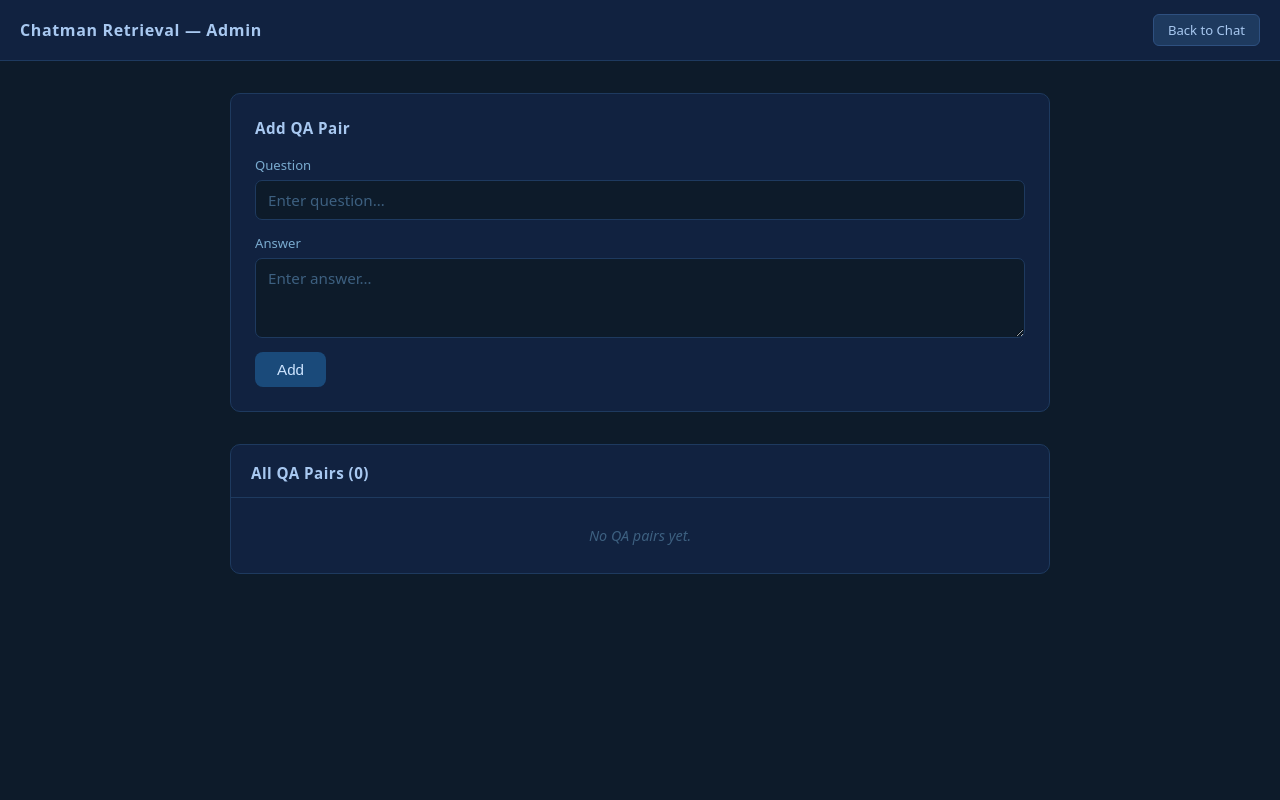
After one commit to SirChris50/Chatman_Retrieval, a Flask app: page /admin in a window 1280 px wide. The commit adds this page. Run offline with Flask 3, Linux system fonts and the light colour scheme; data that the repository does not hold is empty.

Commit message:
add admin page, CSV import, and permanent identity QA pairs

```diff
--- a/app/app.py
+++ b/app/app.py
@@ -5,14 +5,61 @@ sys.path.insert(0, os.path.join(os.path.dirname(__file__), ".."))
 
 print(f"[DEBUG] HF_HOME = {os.environ.get('HF_HOME')!r}", flush=True)
 
-from flask import Flask, request, jsonify, render_template
+import csv
+import sqlite3
+
+from flask import Flask, request, jsonify, render_template, redirect, url_for, flash
 try:
     from retrieval_engine import engine          # python app/app.py
 except ImportError:
     from app.retrieval_engine import engine      # python -m app.app
 
 app = Flask(__name__, template_folder="../templates", static_folder="../static")
+app.secret_key = "chatman-retrieval-admin"
 
+# ---------------------------------------------------------------------------
+# Paths
+# ---------------------------------------------------------------------------
+
+_DATA_DIR    = os.path.join(os.path.dirname(__file__), "..", "data")
+DB_PATH      = os.path.join(_DATA_DIR, "retrieval.db")
+CSV_PATH     = os.path.join(_DATA_DIR, "import.csv")
+CSV_DONE     = os.path.join(_DATA_DIR, "import_done.csv")
+
+
+# ---------------------------------------------------------------------------
+# CSV import — runs once at startup
+# ---------------------------------------------------------------------------
+
+def _import_csv_if_present():
+    if not os.path.exists(CSV_PATH):
+        return
+    conn = sqlite3.connect(DB_PATH)
+    existing = {row[0].lower() for row in conn.execute("SELECT question FROM qa_pairs").fetchall()}
+    imported = 0
+    try:
+        with open(CSV_PATH, newline="", encoding="utf-8") as f:
+            reader = csv.DictReader(f)
+            for row in reader:
+                q = (row.get("question") or "").strip()
+                a = (row.get("answer") or "").strip()
+                if q and a and q.lower() not in existing:
+                    conn.execute("INSERT INTO qa_pairs (question, answer) VALUES (?, ?)", (q, a))
+                    existing.add(q.lower())
+                    imported += 1
+        conn.commit()
+    finally:
+        conn.close()
+    os.rename(CSV_PATH, CSV_DONE)
+    print(f"[CSV import] Imported {imported} new row(s) — renamed to import_done.csv", flush=True)
+
+
+_import_csv_if_present()
+
+
+# ---------------------------------------------------------------------------
+# Routes
+# ---------------------------------------------------------------------------
 
 @app.route("/")
 def index():
@@ -29,5 +76,27 @@ def query():
     return jsonify(result)
 
 
+@app.route("/admin", methods=["GET", "POST"])
+def admin():
+    if request.method == "POST":
+        q = (request.form.get("question") or "").strip()
+        a = (request.form.get("answer") or "").strip()
+        if q and a:
+            conn = sqlite3.connect(DB_PATH)
+            conn.execute("INSERT INTO qa_pairs (question, answer) VALUES (?, ?)", (q, a))
+            conn.commit()
+            conn.close()
+            engine.reload()
+            flash("QA pair added.", "success")
+        else:
+            flash("Both question and answer are required.", "error")
+        return redirect(url_for("admin"))
+
+    conn = sqlite3.connect(DB_PATH)
+    pairs = conn.execute("SELECT id, question, answer FROM qa_pairs ORDER BY id").fetchall()
+    conn.close()
+    return render_template("admin.html", pairs=pairs)
+
+
 if __name__ == "__main__":
     app.run(debug=True, port=5000)
--- /dev/null
+++ b/templates/admin.html
@@ -0,0 +1,248 @@
+<!DOCTYPE html>
+<html lang="en">
+<head>
+  <meta charset="UTF-8" />
+  <meta name="viewport" content="width=device-width, initial-scale=1.0" />
+  <title>Admin — Chatman Retrieval</title>
+  <style>
+    *, *::before, *::after { box-sizing: border-box; margin: 0; padding: 0; }
+
+    body {
+      font-family: system-ui, sans-serif;
+      background: #0d1b2a;
+      color: #c8dff5;
+      min-height: 100vh;
+    }
+
+    header {
+      display: flex;
+      align-items: center;
+      justify-content: space-between;
+      padding: 14px 20px;
+      background: #112240;
+      border-bottom: 1px solid #1e3a5f;
+    }
+
+    header h1 {
+      font-size: 1rem;
+      font-weight: 600;
+      color: #a8c8f0;
+      letter-spacing: 0.04em;
+    }
+
+    .nav-link {
+      padding: 6px 14px;
+      font-size: 0.82rem;
+      background: #1e3a5f;
+      color: #a8c8f0;
+      border: 1px solid #2e5080;
+      border-radius: 6px;
+      text-decoration: none;
+      transition: background 0.15s, color 0.15s;
+    }
+
+    .nav-link:hover { background: #2e5080; color: #cde4ff; }
+
+    .content {
+      max-width: 860px;
+      margin: 32px auto;
+      padding: 0 20px;
+    }
+
+    /* ---- Add form ---- */
+    .card {
+      background: #112240;
+      border: 1px solid #1e3a5f;
+      border-radius: 10px;
+      padding: 24px;
+      margin-bottom: 32px;
+    }
+
+    .card h2 {
+      font-size: 0.95rem;
+      font-weight: 600;
+      color: #a8c8f0;
+      margin-bottom: 18px;
+      letter-spacing: 0.03em;
+    }
+
+    .form-group {
+      display: flex;
+      flex-direction: column;
+      gap: 6px;
+      margin-bottom: 14px;
+    }
+
+    label {
+      font-size: 0.82rem;
+      color: #7aabcf;
+    }
+
+    input[type="text"], textarea {
+      padding: 9px 12px;
+      font-size: 0.95rem;
+      font-family: inherit;
+      background: #0d1b2a;
+      color: #c8dff5;
+      border: 1px solid #1e3a5f;
+      border-radius: 7px;
+      outline: none;
+      transition: border-color 0.15s;
+      resize: vertical;
+    }
+
+    input[type="text"]:focus,
+    textarea:focus { border-color: #3a7abf; }
+
+    input[type="text"]::placeholder,
+    textarea::placeholder { color: #3d6080; }
+
+    textarea { min-height: 80px; }
+
+    .add-btn {
+      padding: 9px 22px;
+      font-size: 0.95rem;
+      background: #1a4a7a;
+      color: #cde4ff;
+      border: none;
+      border-radius: 8px;
+      cursor: pointer;
+      transition: background 0.15s;
+    }
+
+    .add-btn:hover { background: #2260a0; }
+
+    /* ---- Flash messages ---- */
+    .flash {
+      padding: 10px 14px;
+      border-radius: 7px;
+      font-size: 0.88rem;
+      margin-bottom: 18px;
+    }
+    .flash.success { background: #0e3020; color: #6dd89a; border: 1px solid #1a5a38; }
+    .flash.error   { background: #3a1010; color: #e07070; border: 1px solid #6a2020; }
+
+    /* ---- Table ---- */
+    .table-card {
+      background: #112240;
+      border: 1px solid #1e3a5f;
+      border-radius: 10px;
+      overflow: hidden;
+    }
+
+    .table-card h2 {
+      font-size: 0.95rem;
+      font-weight: 600;
+      color: #a8c8f0;
+      padding: 18px 20px 14px;
+      border-bottom: 1px solid #1e3a5f;
+      letter-spacing: 0.03em;
+    }
+
+    table {
+      width: 100%;
+      border-collapse: collapse;
+      font-size: 0.9rem;
+    }
+
+    thead th {
+      text-align: left;
+      padding: 10px 16px;
+      background: #0d1b2a;
+      color: #7aabcf;
+      font-weight: 500;
+      font-size: 0.8rem;
+      letter-spacing: 0.04em;
+      text-transform: uppercase;
+      border-bottom: 1px solid #1e3a5f;
+    }
+
+    tbody tr { border-bottom: 1px solid #162d4a; }
+    tbody tr:last-child { border-bottom: none; }
+    tbody tr:hover { background: #0f2035; }
+
+    tbody td {
+      padding: 10px 16px;
+      color: #b8d4ee;
+      vertical-align: top;
+      line-height: 1.5;
+    }
+
+    td.id-col {
+      width: 56px;
+      color: #4e7a9e;
+      font-size: 0.82rem;
+    }
+
+    td.q-col { width: 40%; }
+    td.a-col { width: 55%; }
+
+    .empty-state {
+      padding: 28px 20px;
+      text-align: center;
+      color: #3d6080;
+      font-size: 0.9rem;
+      font-style: italic;
+    }
+  </style>
+</head>
+<body>
+
+  <header>
+    <h1>Chatman Retrieval — Admin</h1>
+    <a class="nav-link" href="/">Back to Chat</a>
+  </header>
+
+  <div class="content">
+
+    <div class="card">
+      <h2>Add QA Pair</h2>
+
+      {% with messages = get_flashed_messages(with_categories=true) %}
+        {% for category, message in messages %}
+          <div class="flash {{ category }}">{{ message }}</div>
+        {% endfor %}
+      {% endwith %}
+
+      <form method="POST" action="/admin">
+        <div class="form-group">
+          <label for="question">Question</label>
+          <input type="text" id="question" name="question" placeholder="Enter question…" required />
+        </div>
+        <div class="form-group">
+          <label for="answer">Answer</label>
+          <textarea id="answer" name="answer" placeholder="Enter answer…" required></textarea>
+        </div>
+        <button type="submit" class="add-btn">Add</button>
+      </form>
+    </div>
+
+    <div class="table-card">
+      <h2>All QA Pairs ({{ pairs|length }})</h2>
+      {% if pairs %}
+        <table>
+          <thead>
+            <tr>
+              <th>ID</th>
+              <th>Question</th>
+              <th>Answer</th>
+            </tr>
+          </thead>
+          <tbody>
+            {% for id, question, answer in pairs %}
+              <tr>
+                <td class="id-col">{{ id }}</td>
+                <td class="q-col">{{ question }}</td>
+                <td class="a-col">{{ answer }}</td>
+              </tr>
+            {% endfor %}
+          </tbody>
+        </table>
+      {% else %}
+        <div class="empty-state">No QA pairs yet.</div>
+      {% endif %}
+    </div>
+
+  </div>
+</body>
+</html>
```
Also changed, not shown: data/init_db.py (+26 -0 lines), templates/index.html (+14 -3 lines).
